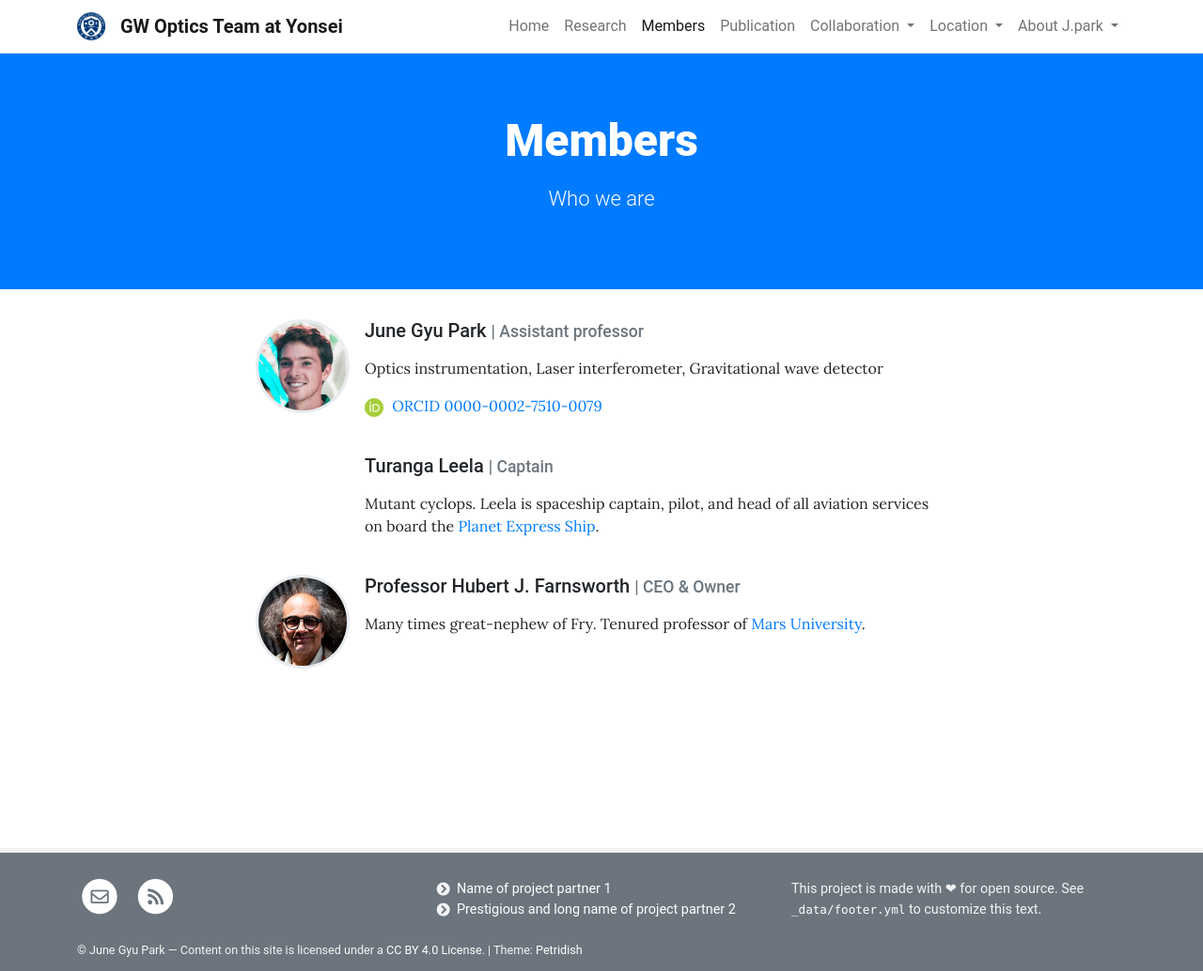
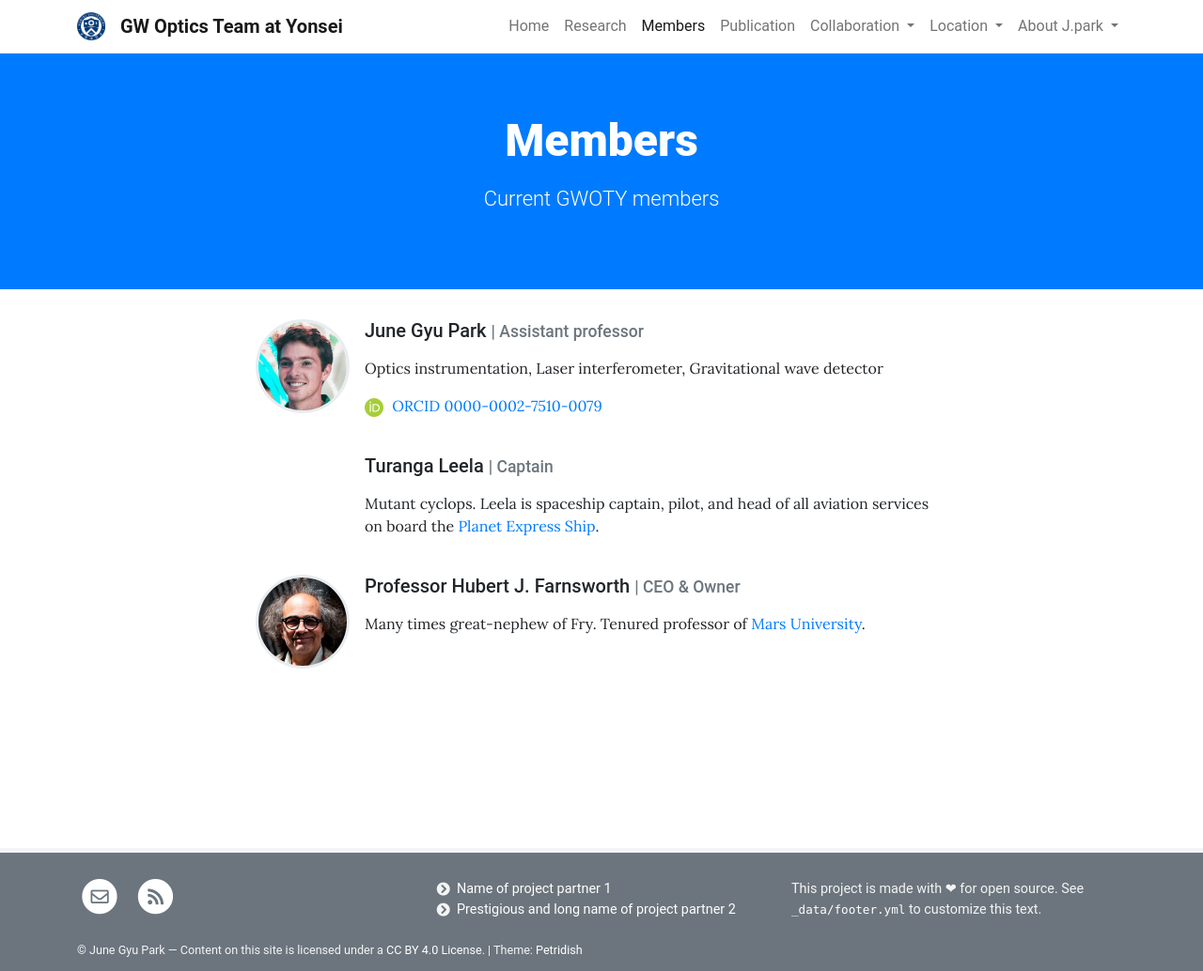
Before and after one commit to jgpark84/testpage, a Jekyll site: the page built from pages/members.md, in a window 1280 px wide. Shown: the whole page at 94% size. Built offline with Jekyll 4.4.1, drawn with Linux system fonts in a browser that asks for light colours.

Commit message:
Update members.md

```diff
--- a/pages/members.md
+++ b/pages/members.md
@@ -1,6 +1,6 @@
 ---
 layout: team
 title: Members
-description: Who we are
+description: Current GWOTY members
 permalink: /members/
 ---
```
